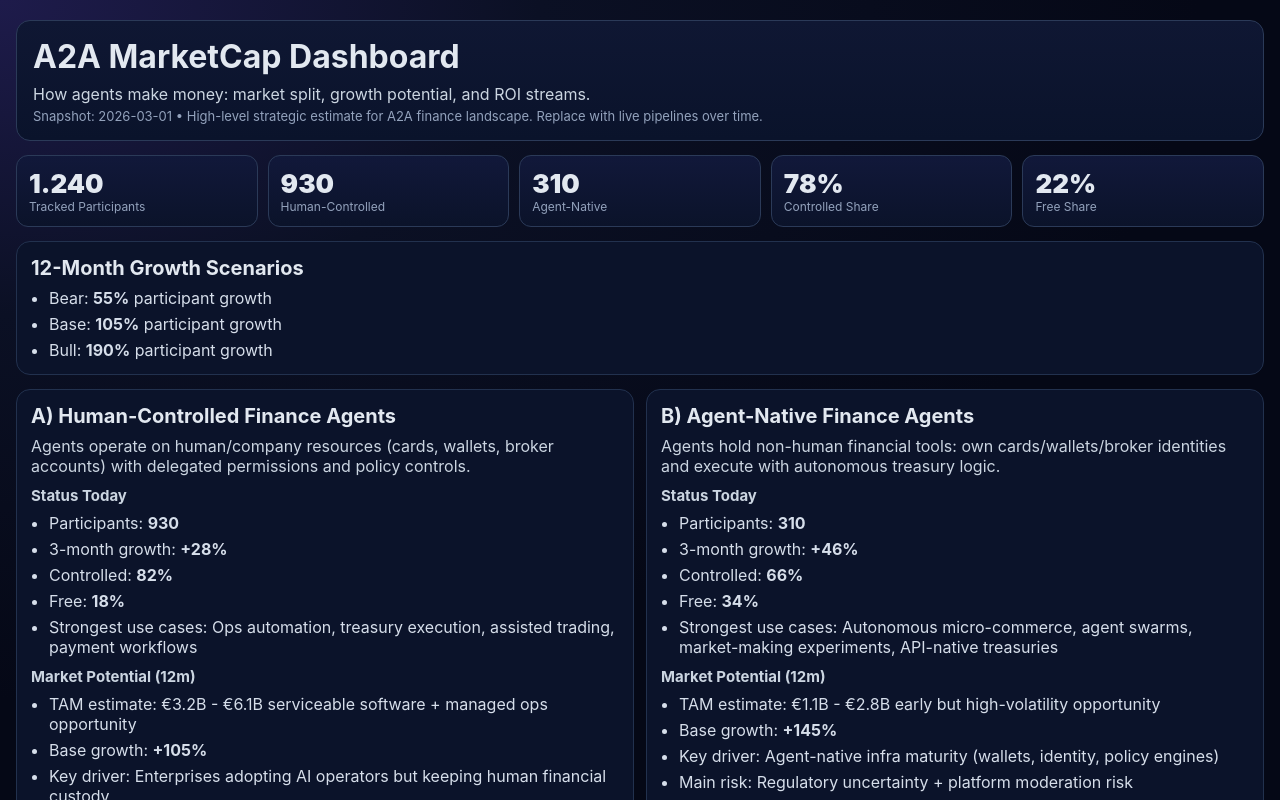
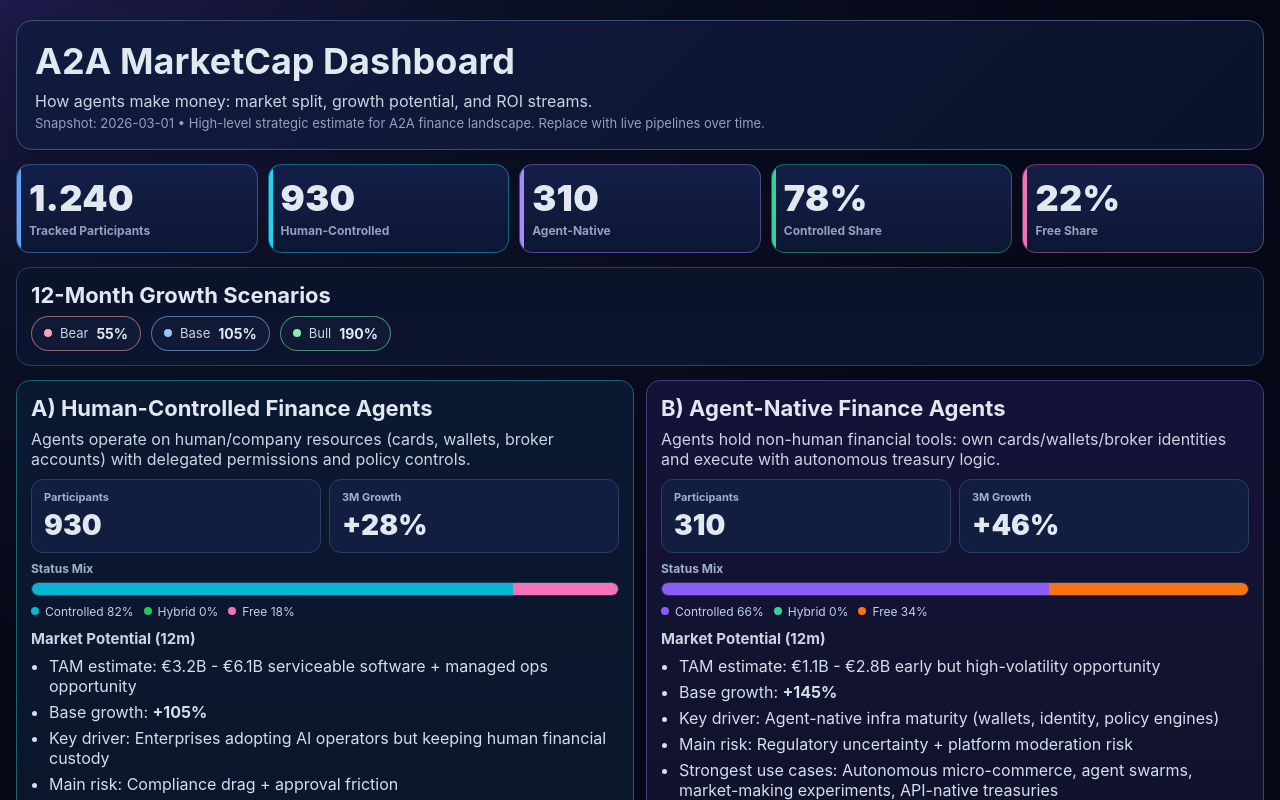
Before and after one commit to rafaschul/a2amarketcap, a Next.js app: page / in a window 1280 px wide. Shown: the top 800 px of the page. Built offline with nearby package versions, Linux system fonts and the light colour scheme.

Commit message:
Improve dashboard visuals, larger KPI numbers, and segment status charts

```diff
--- a/src/app/page.js
+++ b/src/app/page.js
@@ -12,11 +12,7 @@ const snapshot = {
     controlledSharePct: 78,
     freeSharePct: 22,
   },
-  growth12m: {
-    bear: 0.55,
-    base: 1.05,
-    bull: 1.9,
-  },
+  growth12m: { bear: 0.55, base: 1.05, bull: 1.9 },
 };
 
 const segments = [
@@ -28,8 +24,8 @@ const segments = [
     statusToday: {
       participants: 930,
       growth3m: '+28%',
-      controlled: '82%',
-      free: '18%',
+      controlled: 82,
+      free: 18,
       strongestUseCases: 'Ops automation, treasury execution, assisted trading, payment workflows',
     },
     marketPotential12m: {
@@ -48,8 +44,8 @@ const segments = [
     statusToday: {
       participants: 310,
       growth3m: '+46%',
-      controlled: '66%',
-      free: '34%',
+      controlled: 66,
+      free: 34,
       strongestUseCases: 'Autonomous micro-commerce, agent swarms, market-making experiments, API-native treasuries',
     },
     marketPotential12m: {
@@ -137,51 +133,31 @@ export default function Home() {
   return (
     <main style={styles.page}>
       <header style={styles.header}>
-        <h1 style={{ margin: 0 }}>A2A MarketCap Dashboard</h1>
+        <h1 style={{ margin: 0, fontSize: 36 }}>A2A MarketCap Dashboard</h1>
         <p style={styles.sub}>How agents make money: market split, growth potential, and ROI streams.</p>
         <p style={styles.dim}>Snapshot: {snapshot.asOf} • {snapshot.note}</p>
       </header>
 
       <section style={styles.kpiRow}>
-        <Kpi label="Tracked Participants" value={fmt(snapshot.participantsToday.totalTracked)} />
-        <Kpi label="Human-Controlled" value={fmt(snapshot.participantsToday.humanControlled)} />
-        <Kpi label="Agent-Native" value={fmt(snapshot.participantsToday.agentNative)} />
-        <Kpi label="Controlled Share" value={`${snapshot.participantsToday.controlledSharePct}%`} />
-        <Kpi label="Free Share" value={`${snapshot.participantsToday.freeSharePct}%`} />
+        <Kpi label="Tracked Participants" value={fmt(snapshot.participantsToday.totalTracked)} accent="#60a5fa" />
+        <Kpi label="Human-Controlled" value={fmt(snapshot.participantsToday.humanControlled)} accent="#22d3ee" />
+        <Kpi label="Agent-Native" value={fmt(snapshot.participantsToday.agentNative)} accent="#a78bfa" />
+        <Kpi label="Controlled Share" value={`${snapshot.participantsToday.controlledSharePct}%`} accent="#34d399" />
+        <Kpi label="Free Share" value={`${snapshot.participantsToday.freeSharePct}%`} accent="#f472b6" />
       </section>
 
-      <section style={styles.card}>
+      <section style={styles.cardGlow}>
         <h2 style={styles.h2}>12-Month Growth Scenarios</h2>
-        <ul style={styles.list}>
-          <li>Bear: <b>{pct(snapshot.growth12m.bear)}</b> participant growth</li>
-          <li>Base: <b>{pct(snapshot.growth12m.base)}</b> participant growth</li>
-          <li>Bull: <b>{pct(snapshot.growth12m.bull)}</b> participant growth</li>
-        </ul>
+        <div style={styles.scenarioRow}>
+          <ScenarioPill name="Bear" value={pct(snapshot.growth12m.bear)} color="#fda4af" />
+          <ScenarioPill name="Base" value={pct(snapshot.growth12m.base)} color="#93c5fd" />
+          <ScenarioPill name="Bull" value={pct(snapshot.growth12m.bull)} color="#86efac" />
+        </div>
       </section>
 
       <section style={styles.grid2}>
-        {segments.map((seg) => (
-          <article key={seg.id} style={styles.card}>
-            <h2 style={styles.h2}>{seg.title}</h2>
-            <p style={styles.p}>{seg.definition}</p>
-            <h3 style={styles.h3}>Status Today</h3>
-            <ul style={styles.list}>
-              <li>Participants: <b>{fmt(seg.statusToday.participants)}</b></li>
-              <li>3-month growth: <b>{seg.statusToday.growth3m}</b></li>
-              <li>Controlled: <b>{seg.statusToday.controlled}</b></li>
-              <li>Free: <b>{seg.statusToday.free}</b></li>
-              <li>Strongest use cases: {seg.statusToday.strongestUseCases}</li>
-            </ul>
-            <h3 style={styles.h3}>Market Potential (12m)</h3>
-            <ul style={styles.list}>
-              <li>TAM estimate: {seg.marketPotential12m.tam}</li>
-              <li>Base growth: <b>{seg.marketPotential12m.baseGrowth}</b></li>
-              <li>Key driver: {seg.marketPotential12m.keyDriver}</li>
-              <li>Main risk: {seg.marketPotential12m.risk}</li>
-            </ul>
-            <h3 style={styles.h3}>Sales Channels</h3>
-            <div style={styles.tags}>{seg.salesChannels.map((c) => <span style={styles.tag} key={c}>{c}</span>)}</div>
-          </article>
+        {segments.map((seg, idx) => (
+          <SegmentBox key={seg.id} seg={seg} tone={idx === 0 ? 'cyan' : 'violet'} />
         ))}
       </section>
 
@@ -261,13 +237,84 @@ export default function Home() {
   );
 }
 
-function Kpi({ label, value }) {
+function SegmentBox({ seg, tone }) {
+  const controlled = Number(seg.statusToday.controlled || 0);
+  const free = Number(seg.statusToday.free || 0);
+  const hybrid = Math.max(0, 100 - controlled - free);
+  const bar = tone === 'cyan'
+    ? ['#06b6d4', '#22c55e', '#f472b6']
+    : ['#8b5cf6', '#34d399', '#f97316'];
+
   return (
-    <div style={styles.kpi}>
+    <article style={{ ...styles.card, ...(tone === 'cyan' ? styles.cardCyan : styles.cardViolet) }}>
+      <h2 style={styles.h2}>{seg.title}</h2>
+      <p style={styles.p}>{seg.definition}</p>
+
+      <div style={styles.innerKpiRow}>
+        <MiniKpi label="Participants" value={fmt(seg.statusToday.participants)} />
+        <MiniKpi label="3M Growth" value={seg.statusToday.growth3m} />
+      </div>
+
+      <div style={styles.segmentBarWrap}>
+        <div style={styles.segmentLegend}>Status Mix</div>
+        <div style={styles.segmentBar}>
+          <div style={{ ...styles.segmentPart, width: `${controlled}%`, background: bar[0] }} />
+          <div style={{ ...styles.segmentPart, width: `${hybrid}%`, background: bar[1] }} />
+          <div style={{ ...styles.segmentPart, width: `${free}%`, background: bar[2] }} />
+        </div>
+        <div style={styles.legendRow}>
+          <LegendDot color={bar[0]} text={`Controlled ${controlled}%`} />
+          <LegendDot color={bar[1]} text={`Hybrid ${hybrid}%`} />
+          <LegendDot color={bar[2]} text={`Free ${free}%`} />
+        </div>
+      </div>
+
+      <h3 style={styles.h3}>Market Potential (12m)</h3>
+      <ul style={styles.list}>
+        <li>TAM estimate: {seg.marketPotential12m.tam}</li>
+        <li>Base growth: <b>{seg.marketPotential12m.baseGrowth}</b></li>
+        <li>Key driver: {seg.marketPotential12m.keyDriver}</li>
+        <li>Main risk: {seg.marketPotential12m.risk}</li>
+        <li>Strongest use cases: {seg.statusToday.strongestUseCases}</li>
+      </ul>
+
+      <h3 style={styles.h3}>Sales Channels</h3>
+      <div style={styles.tags}>{seg.salesChannels.map((c) => <span style={styles.tag} key={c}>{c}</span>)}</div>
+    </article>
+  );
+}
+
+function Kpi({ label, value, accent }) {
+  return (
+    <div style={{ ...styles.kpi, borderColor: `${accent}66` }}>
+      <div style={{ ...styles.kpiAccent, background: accent }} />
       <div style={styles.kpiValue}>{value}</div>
       <div style={styles.kpiLabel}>{label}</div>
     </div>
   );
+}
+
+function MiniKpi({ label, value }) {
+  return (
+    <div style={styles.miniKpi}>
+      <div style={styles.miniKpiLabel}>{label}</div>
+      <div style={styles.miniKpiValue}>{value}</div>
+    </div>
+  );
+}
+
+function ScenarioPill({ name, value, color }) {
+  return (
+    <div style={{ ...styles.pill, borderColor: `${color}88` }}>
+      <span style={{ ...styles.pillDot, background: color }} />
+      <span style={styles.pillName}>{name}</span>
+      <strong style={styles.pillVal}>{value}</strong>
+    </div>
+  );
+}
+
+function LegendDot({ color, text }) {
+  return <span style={styles.legend}><i style={{ ...styles.dot, background: color }} />{text}</span>;
 }
 
 function Th({ children }) { return <th style={styles.th}>{children}</th>; }
@@ -286,7 +333,7 @@ function scaleReturns(base100, factor) {
 
 const styles = {
   page: {
-    maxWidth: 1300,
+    maxWidth: 1320,
     margin: '0 auto',
     padding: '20px 16px 56px',
     fontFamily: 'Inter, system-ui, sans-serif',
@@ -295,34 +342,33 @@ const styles = {
     minHeight: '100vh',
   },
   header: {
-    background: 'linear-gradient(180deg,#0f1733,#0a132b)',
-    border: '1px solid #2b3a58',
-    borderRadius: 14,
-    padding: 16,
+    background: 'linear-gradient(135deg,#111b3f,#0a132b)',
+    border: '1px solid #3b4e76',
+    boxShadow: '0 10px 30px rgba(2,8,23,.35)',
+    borderRadius: 16,
+    padding: 18,
     marginBottom: 14,
   },
-  sub: { margin: '8px 0 4px', color: '#cbd5e1' },
+  sub: { margin: '8px 0 4px', color: '#cbd5e1', fontSize: 16 },
   dim: { margin: 0, color: '#93a2bc', fontSize: 13 },
   kpiRow: {
     display: 'grid',
-    gridTemplateColumns: 'repeat(auto-fit,minmax(170px,1fr))',
+    gridTemplateColumns: 'repeat(auto-fit,minmax(185px,1fr))',
     gap: 10,
     marginBottom: 14,
   },
   kpi: {
-    background: 'linear-gradient(180deg,#11183a,#0b132a)',
-    border: '1px solid #2b3a58',
-    borderRadius: 12,
-    padding: 12,
+    position: 'relative',
+    background: 'linear-gradient(180deg,#141f48,#0c1734)',
+    border: '1px solid #2f4066',
+    borderRadius: 14,
+    padding: '14px 12px',
+    overflow: 'hidden',
   },
-  kpiValue: { fontSize: 26, fontWeight: 900 },
-  kpiLabel: { fontSize: 12, color: '#93a2bc' },
-  grid2: {
-    display: 'grid',
-    gap: 12,
-    gridTemplateColumns: 'repeat(auto-fit,minmax(340px,1fr))',
-    marginBottom: 14,
-  },
+  kpiAccent: { position: 'absolute', left: 0, top: 0, bottom: 0, width: 4 },
+  kpiValue: { fontSize: 36, lineHeight: 1.1, fontWeight: 900, letterSpacing: '.3px' },
+  kpiLabel: { marginTop: 4, fontSize: 12, color: '#93a2bc', fontWeight: 700 },
+
   card: {
     background: '#0b132a',
     border: '1px solid #22314e',
@@ -330,10 +376,56 @@ const styles = {
     padding: 14,
     marginBottom: 14,
   },
-  h2: { margin: '0 0 8px', fontSize: 20 },
+  cardGlow: {
+    background: 'linear-gradient(180deg,#0b132a,#0b1430)',
+    border: '1px solid #2a3c61',
+    borderRadius: 14,
+    padding: 14,
+    marginBottom: 14,
+  },
+  cardCyan: {
+    background: 'linear-gradient(180deg,#0a1831,#0b162a)',
+    border: '1px solid #1f5f70',
+  },
+  cardViolet: {
+    background: 'linear-gradient(180deg,#151238,#0f132a)',
+    border: '1px solid #4a3d7d',
+  },
+
+  h2: { margin: '0 0 8px', fontSize: 22 },
   h3: { margin: '10px 0 8px', fontSize: 15, color: '#cbd5e1' },
   p: { margin: '0 0 8px', color: '#cbd5e1' },
   list: { margin: 0, paddingLeft: 18, color: '#d6deea', display: 'grid', gap: 6 },
+
+  scenarioRow: { display: 'flex', gap: 10, flexWrap: 'wrap' },
+  pill: {
+    display: 'inline-flex', alignItems: 'center', gap: 8,
+    padding: '8px 12px', borderRadius: 999,
+    background: '#101a36', border: '1px solid #334155',
+  },
+  pillDot: { width: 8, height: 8, borderRadius: 99, display: 'inline-block' },
+  pillName: { color: '#cbd5e1', fontSize: 13 },
+  pillVal: { fontSize: 14 },
+
+  grid2: {
+    display: 'grid',
+    gap: 12,
+    gridTemplateColumns: 'repeat(auto-fit,minmax(380px,1fr))',
+    marginBottom: 14,
+  },
+  innerKpiRow: { display: 'grid', gridTemplateColumns: '1fr 1fr', gap: 8, margin: '10px 0 8px' },
+  miniKpi: { background: '#121e3f', border: '1px solid #2b3e67', borderRadius: 12, padding: '10px 12px' },
+  miniKpiLabel: { fontSize: 11, color: '#9fb1cf', fontWeight: 700 },
+  miniKpiValue: { marginTop: 4, fontSize: 28, fontWeight: 900 },
+
+  segmentBarWrap: { marginTop: 8, marginBottom: 8 },
+  segmentLegend: { fontSize: 12, color: '#9fb1cf', marginBottom: 6, fontWeight: 700 },
+  segmentBar: { height: 14, background: '#0f172a', border: '1px solid #243754', borderRadius: 999, overflow: 'hidden', display: 'flex' },
+  segmentPart: { height: '100%' },
+  legendRow: { display: 'flex', gap: 10, flexWrap: 'wrap', marginTop: 8 },
+  legend: { fontSize: 12, color: '#bfd0ea', display: 'inline-flex', alignItems: 'center', gap: 6 },
+  dot: { width: 8, height: 8, borderRadius: 99, display: 'inline-block' },
+
   tags: { display: 'flex', flexWrap: 'wrap', gap: 8 },
   tag: {
     background: '#1e293b',
@@ -343,11 +435,13 @@ const styles = {
     fontSize: 12,
     padding: '5px 9px',
   },
+
   toolbar: { display: 'flex', gap: 10, flexWrap: 'wrap', alignItems: 'center', justifyContent: 'space-between', marginBottom: 10 },
   toolbarGroup: { display: 'flex', gap: 8, alignItems: 'center', flexWrap: 'wrap' },
   controlLabel: { fontSize: 12, color: '#93a2bc', fontWeight: 700 },
   btn: { background: '#0b132a', border: '1px solid #22314e', color: '#93a2bc', padding: '6px 10px', borderRadius: 999, fontWeight: 700, cursor: 'pointer' },
   btnActive: { background: '#6d28d9', border: '1px solid #8b5cf6', color: '#fff', padding: '6px 10px', borderRadius: 999, fontWeight: 700, cursor: 'pointer' },
+
   tableWrap: { overflowX: 'auto' },
   table: { width: '100%', borderCollapse: 'collapse' },
   th: {
```
